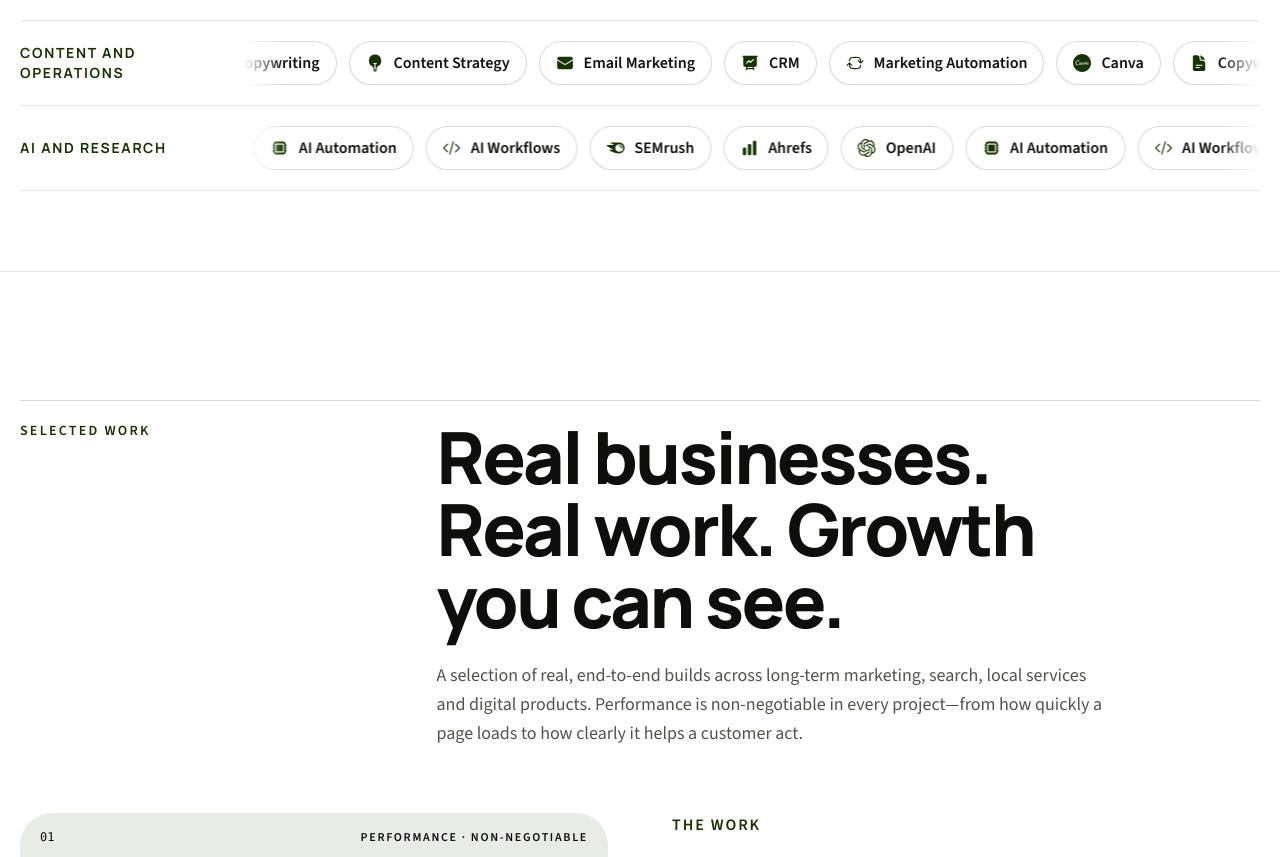
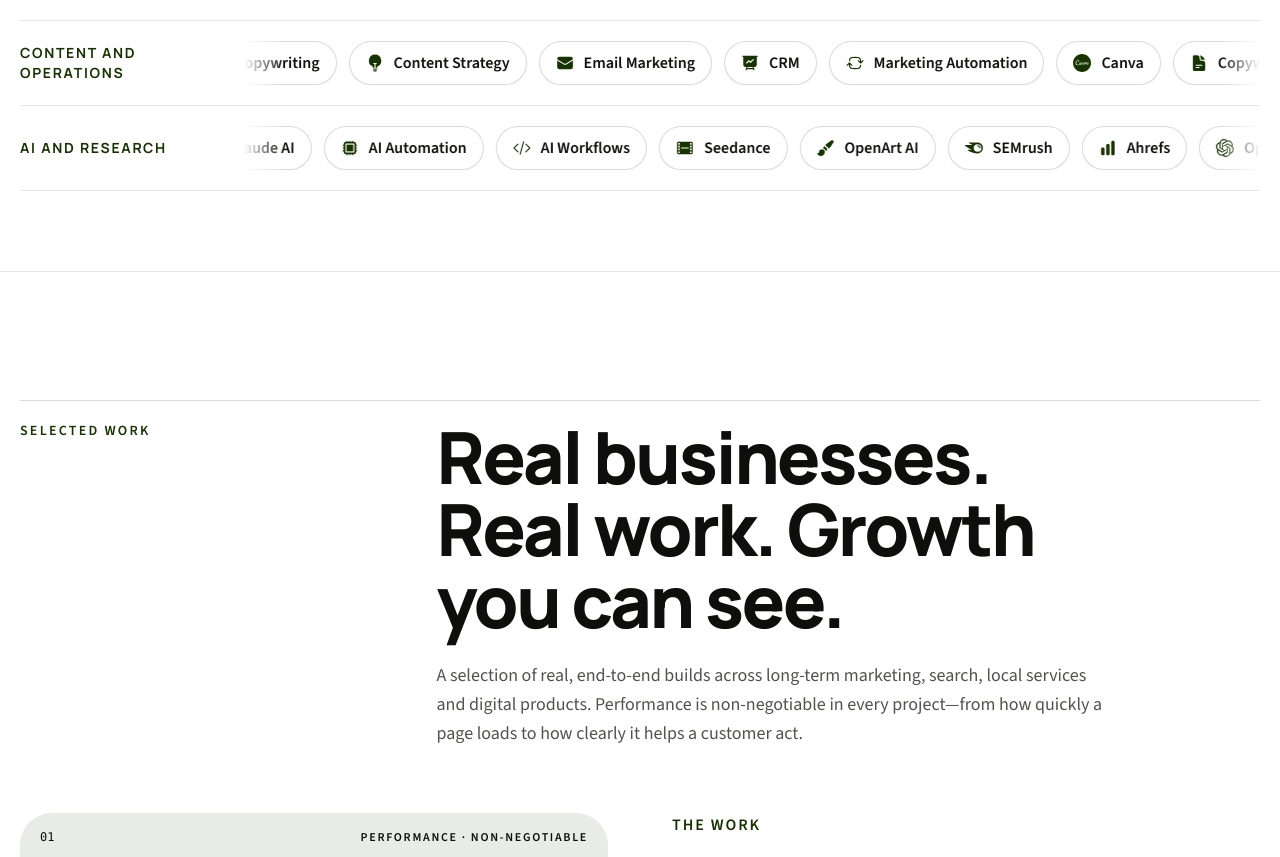
Before and after one commit to taranveerultra-bot/Tara-cv, a Next.js app: page / in a window 1280 px wide. Shown: the part 1223-2080 px from the top of the page. Built offline with nearby package versions, Linux system fonts and the light colour scheme.

Commit message:
Expand AI tools list

```diff
--- a/src/data/toolCategories.ts
+++ b/src/data/toolCategories.ts
@@ -9,13 +9,16 @@ import {
     HiDocumentMagnifyingGlass,
     HiDocumentText,
     HiEnvelope,
+    HiFilm,
     HiFunnel,
     HiLightBulb,
     HiMagnifyingGlass,
     HiMapPin,
+    HiPaintBrush,
     HiPresentationChartLine,
 } from "react-icons/hi2";
 import {
+    SiAnthropic,
     SiCanva,
     SiCss3,
     SiGithub,
@@ -81,8 +84,11 @@ export const toolCategories: ToolCategory[] = [
         title: "AI and research",
         items: [
             { name: "OpenAI", icon: SiOpenai },
+            { name: "Claude AI", icon: SiAnthropic },
             { name: "AI Automation", icon: HiCpuChip },
             { name: "AI Workflows", icon: HiCodeBracket },
+            { name: "Seedance", icon: HiFilm },
+            { name: "OpenArt AI", icon: HiPaintBrush },
             { name: "SEMrush", icon: SiSemrush },
             { name: "Ahrefs", icon: HiChartBar },
         ],
```
